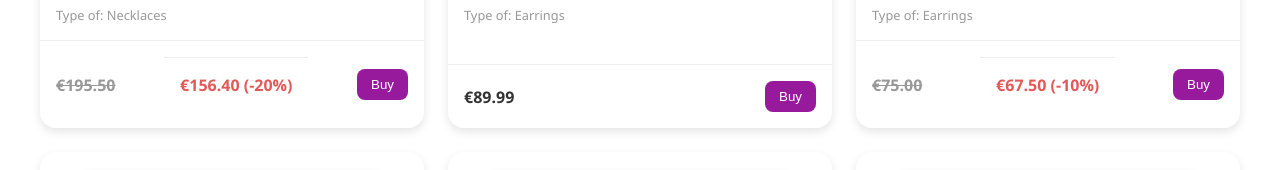
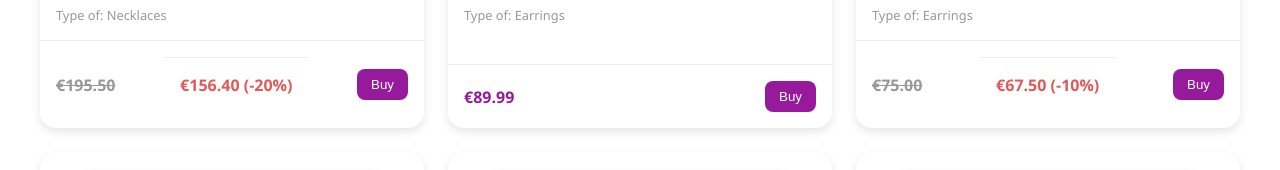
Before and after one commit to dorekv/gen-jewerly, an Angular app: page /catalog in a window 1280 px wide. Shown: the part 445-615 px from the top of the page. Built offline with nearby package versions, Linux system fonts and the light colour scheme.

Commit message:
Using function inside ngClass for more complex text decoration

```diff
--- a/src/app/catalog/catalog.css
+++ b/src/app/catalog/catalog.css
@@ -4,6 +4,10 @@
 
 .greyed {
   color: #999;
+}
+
+.pink {
+  color: #971a9c;
 }
 
 .container {
@@ -118,7 +122,7 @@
   padding: 16px;
   border-top: 1px solid #eee;
   font-weight: 600;
-  color: #333;
+  /* color: #333; */
 }
 
 .discounted-price {
--- a/src/app/catalog/catalog.html
+++ b/src/app/catalog/catalog.html
@@ -23,7 +23,7 @@
                         <!-- Show original price -->
 
                         <!-- Second way -->
-                        <div [ngClass]="{greyed: product.discount > 0}">
+                        <div [ngClass]="getGreyedTextDeciration(product)">
                             <!-- Strikethrough for original price when there is a discount using CSS -->
                             <div [class.strikethrough]="product.discount > 0">{{product.price | currency:'EUR'}}</div>
                         </div>
--- a/src/app/catalog/catalog.ts
+++ b/src/app/catalog/catalog.ts
@@ -93,4 +93,12 @@ export class Catalog {
     ? this.products
     : this.products.filter(product => product.category === this.filter);
   }
+
+  getGreyedTextDeciration(product: IProduct): Array<string> {
+    if(product.discount > 0){
+      return ['greyed'];
+    }
+
+    return ['pink'];
+  }
 }
```
